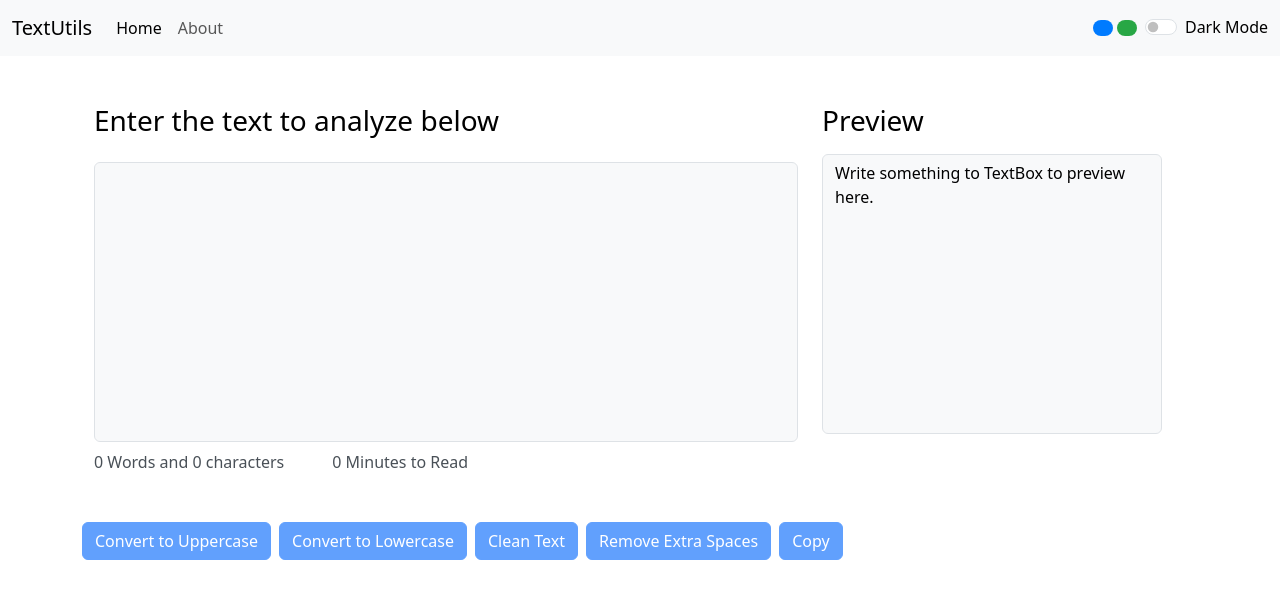
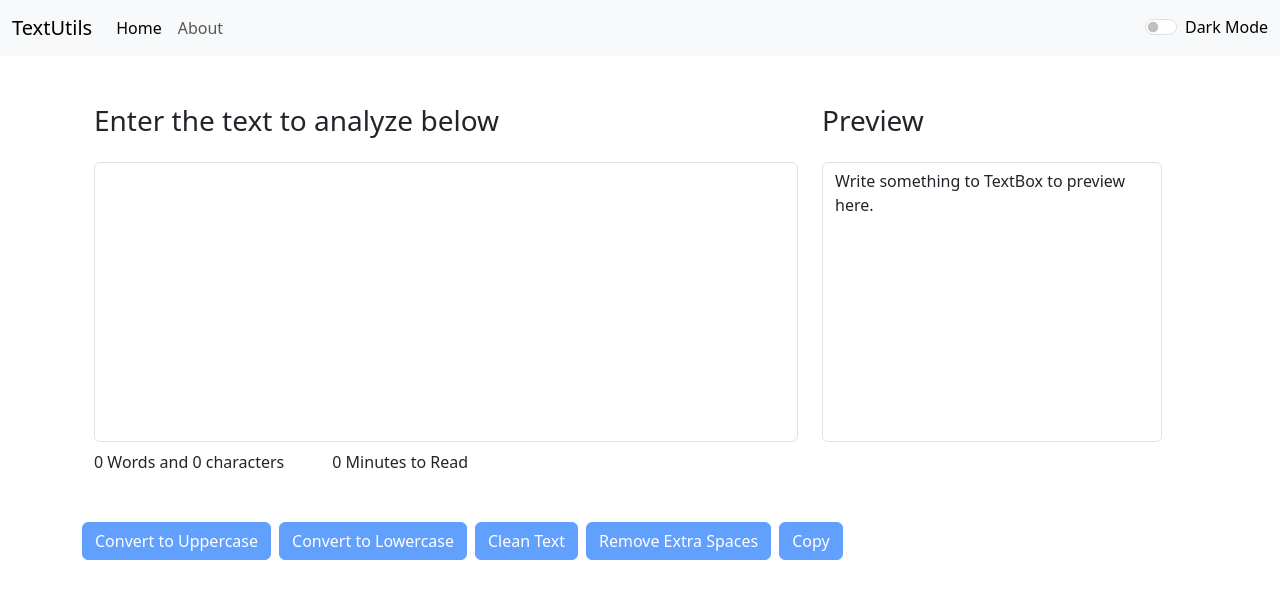
Before and after one commit to heykhem/cwh-reactjs, a React (Vite) app in the folder textutils/: page / in a window 1280 px wide. Shown: the top 598 px of the page. Built offline with nearby package versions, Linux system fonts and the light colour scheme.

Commit message:
Video 20: refactor theme (OS detection, toggle cleanup, TextUtils polish)

```diff
--- a/textutils/index.html
+++ b/textutils/index.html
@@ -1,9 +1,13 @@
 <!doctype html>
-<html lang="en">
+<html lang="en" data-bs-theme="light">
   <head>
     <meta charset="UTF-8" />
     <link rel="icon" type="image/x-icon" href="/img/favicon/favicon.ico" />
-    <link rel="apple-touch-icon" sizes="180x180" href="/img/favicon/apple-touch-icon.png" />
+    <link
+      rel="apple-touch-icon"
+      sizes="180x180"
+      href="/img/favicon/apple-touch-icon.png"
+    />
     <link rel="manifest" href="/site.webmanifest" />
     <meta name="viewport" content="width=device-width, initial-scale=1.0" />
     <title>TextUtils</title>
--- a/textutils/src/App.jsx
+++ b/textutils/src/App.jsx
@@ -1,4 +1,4 @@
-import { useState } from "react";
+import { useState, useEffect } from "react";
 import { Outlet } from "react-router-dom";
 import Navbar from "./components/Navbar";
 import Alert from "./components/Alert";
@@ -17,36 +17,39 @@ function App() {
     }, 2000);
   };
 
-  const toggleMode = () => {
-    if (mode === "light") {
-      setMode("dark");
-      document.body.style.backgroundColor = "black";
-      showAlert("Dark Mode is Enabled", "success");
-    } else {
-      setMode("light");
-      document.body.style.backgroundColor = "white";
-      showAlert("Light Mode is Enabled", "success");
-    }
-  };
+  useEffect(() => {
+    const media = window.matchMedia("(prefers-color-scheme: dark)");
 
-  const customMode = (color) => {
-    if (color === "blue") {
-      setMode("dark");
-      document.body.style.backgroundColor = "#001d3d";
-    } else if (color === "green") {
-      setMode("dark");
-      document.body.style.backgroundColor = "#003d0e";
-    }
+    const applyTheme = (isDark) => {
+      const theme = isDark ? "dark" : "light";
+      setMode(theme);
+      document.documentElement.setAttribute("data-bs-theme", theme);
+      document.body.style.backgroundColor = isDark ? "black" : "white";
+    };
+
+    // Initial OS theme
+    applyTheme(media.matches);
+
+    // Listen for OS theme changes
+    const handleChange = (e) => applyTheme(e.matches);
+    media.addEventListener("change", handleChange);
+
+    // Cleanup
+    return () => media.removeEventListener("change", handleChange);
+  }, []);
+
+  const toggleMode = (e) => {
+    const isDark = e.target.checked;
+    const nextMode = isDark ? "dark" : "light";
+
+    setMode(nextMode);
+    document.documentElement.setAttribute("data-bs-theme", nextMode);
+    document.body.style.backgroundColor = isDark ? "black" : "white";
   };
 
   return (
     <>
-      <Navbar
-        title="TextUtils"
-        mode={mode}
-        toggleMode={toggleMode}
-        customMode={customMode}
-      />
+      <Navbar title="TextUtils" mode={mode} toggleMode={toggleMode} />
       <Alert alert={alert} />
       <div className="container my-3">
         <Outlet context={{ mode, showAlert }} />
--- a/textutils/src/components/About.jsx
+++ b/textutils/src/components/About.jsx
@@ -1,17 +1,7 @@
-import { useOutletContext } from "react-router-dom";
-
 export default function About() {
-  const { mode } = useOutletContext();
-  const myStyle = {
-    color: mode === "light" ? "black" : "white",
-    backgroundColor: mode === "light" ? "white" : "black",
-  };
-
   return (
     <div className="container" style={{ position: "relative" }}>
-      <h1 className="fs-2 mb-3" style={myStyle}>
-        About Us
-      </h1>
+      <h1 className="fs-2 mb-3">About Us</h1>
       <div className="accordion" id="accordionExample">
         <div className="accordion-item ">
           <h2 className="accordion-header">
@@ -22,7 +12,6 @@ export default function About() {
               data-bs-target="#collapseOne"
               aria-expanded="true"
               aria-controls="collapseOne"
-              style={myStyle}
             >
               Convert Text Case
             </button>
@@ -32,7 +21,7 @@ export default function About() {
             className="accordion-collapse collapse show"
             data-bs-parent="#accordionExample"
           >
-            <div className="accordion-body" style={myStyle}>
+            <div className="accordion-body">
               TextUtils lets you quickly convert your text to UPPERCASE and
               lowercase in one click, making editing fast and simple.
             </div>
@@ -47,7 +36,6 @@ export default function About() {
               data-bs-target="#collapseTwo"
               aria-expanded="false"
               aria-controls="collapseTwo"
-              style={myStyle}
             >
               Clean And Format Text
             </button>
@@ -57,7 +45,7 @@ export default function About() {
             className="accordion-collapse collapse"
             data-bs-parent="#accordionExample"
           >
-            <div className="accordion-body" style={myStyle}>
+            <div className="accordion-body">
               Remove extra spaces, clear text instantly, and format your content
               for better readability without manual effort.
             </div>
@@ -72,7 +60,6 @@ export default function About() {
               data-bs-target="#collapseThree"
               aria-expanded="false"
               aria-controls="collapseThree"
-              style={myStyle}
             >
               Analyze Your Content
             </button>
@@ -82,7 +69,7 @@ export default function About() {
             className="accordion-collapse collapse"
             data-bs-parent="#accordionExample"
           >
-            <div className="accordion-body" style={myStyle}>
+            <div className="accordion-body">
               Get instant word count, character count, estimated reading time,
               and a live preview to understand your text better.
             </div>
--- a/textutils/src/components/Navbar.jsx
+++ b/textutils/src/components/Navbar.jsx
@@ -1,18 +1,6 @@
 import { Link } from "react-router-dom";
 
 export default function Navbar(props) {
-  let modeStyle = {
-    width: "20px",
-    height: "16px",
-    borderRadius: "10px",
-    cursor: "pointer",
-  };
-
-  let customTheme = (event) => {
-    const color = event.currentTarget.dataset.color;
-    if (color) props.customMode(color);
-  };
-
   return (
     <>
       <nav
@@ -46,28 +34,14 @@ export default function Navbar(props) {
                 </Link>
               </li>
             </ul>
-            <div className="d-flex align-items-center">
-              <div className="d-flex gap-1 me-2">
-                <div
-                  data-color="blue"
-                  className="theme mode-blue"
-                  onClick={customTheme}
-                  style={modeStyle}
-                ></div>
-                <div
-                  data-color="green"
-                  className="theme mode-green"
-                  onClick={customTheme}
-                  style={modeStyle}
-                ></div>
-              </div>
+
             <div className="form-check form-switch">
               <input
                 className="form-check-input"
                 type="checkbox"
-                  value=""
                 id="checkNativeSwitch"
-                  onClick={props.toggleMode}
+                onChange={props.toggleMode}
+                checked={props.mode === "dark"}
               />
               <label
                 className={`form-check-label .form-check text-${props.mode === "light" ? "black" : "white"}`}
@@ -78,7 +52,6 @@ export default function Navbar(props) {
             </div>
           </div>
         </div>
-        </div>
       </nav>
     </>
   );
--- a/textutils/src/components/TextForm.jsx
+++ b/textutils/src/components/TextForm.jsx
@@ -41,26 +41,20 @@ export default function TextForm(props) {
     <>
       <div className="container row mt-5">
         <div className="mb-3 parent flex-2 col-8 overflow-hidden">
-          <h1
-            className={`fs-3 mb-4 text-${props.mode === "light" ? "black" : "white"}`}
-          >
-            {props.heading}
-          </h1>
+          <h1 className={"fs-3 mb-4"}>{props.heading}</h1>
           <textarea
             name=""
             id="myBox"
-            className={`form-control no-resize custom-height bg-${props.mode === "light" ? "light" : "dark"} text-${props.mode === "light" ? "black" : "light"}`}
+            className={"form-control no-resize custom-height"}
             rows={8}
             onChange={handleOnChange}
             value={text}
           ></textarea>
 
-          <div
-            className={`d-flex gap-5 mt-2 mb-3 text-${props.mode === "light" ? "dark-emphasis" : "white"} fs-6`}
-          >
+          <div className={"d-flex gap-5 mt-2 mb-3 "}>
             <p>
               {
-                text.split(" ").filter((element) => {
+                text.split(/\s+/).filter((element) => {
                   return element.length !== 0;
                 }).length
               }{" "}
@@ -77,13 +71,9 @@ export default function TextForm(props) {
         </div>
 
         <div className="col-4 overflow-hidden">
-          <h1
-            className={`fs-3 mb-3 text-${props.mode === "light" ? "black" : "white"}`}
-          >
-            Preview
-          </h1>
+          <h1 className={"fs-3 mb-4"}>Preview</h1>
           <p
-            className={`form-control custom-height scroll-box user-select-none bg-${props.mode === "light" ? "light" : "dark"} text-${props.mode === "light" ? "black" : "light"}`}
+            className={"form-control custom-height scroll-box user-select-none"}
           >
             {text.length > 0
               ? text
@@ -92,6 +82,7 @@ export default function TextForm(props) {
         </div>
       </div>
 
+      {/* Buttons */}
       <div className="d-flex gap-2 align-items-start">
         <button
           className="btn btn-primary flex-shrink-0"
```
Lines whose indentation alone changed are shown as unchanged.
